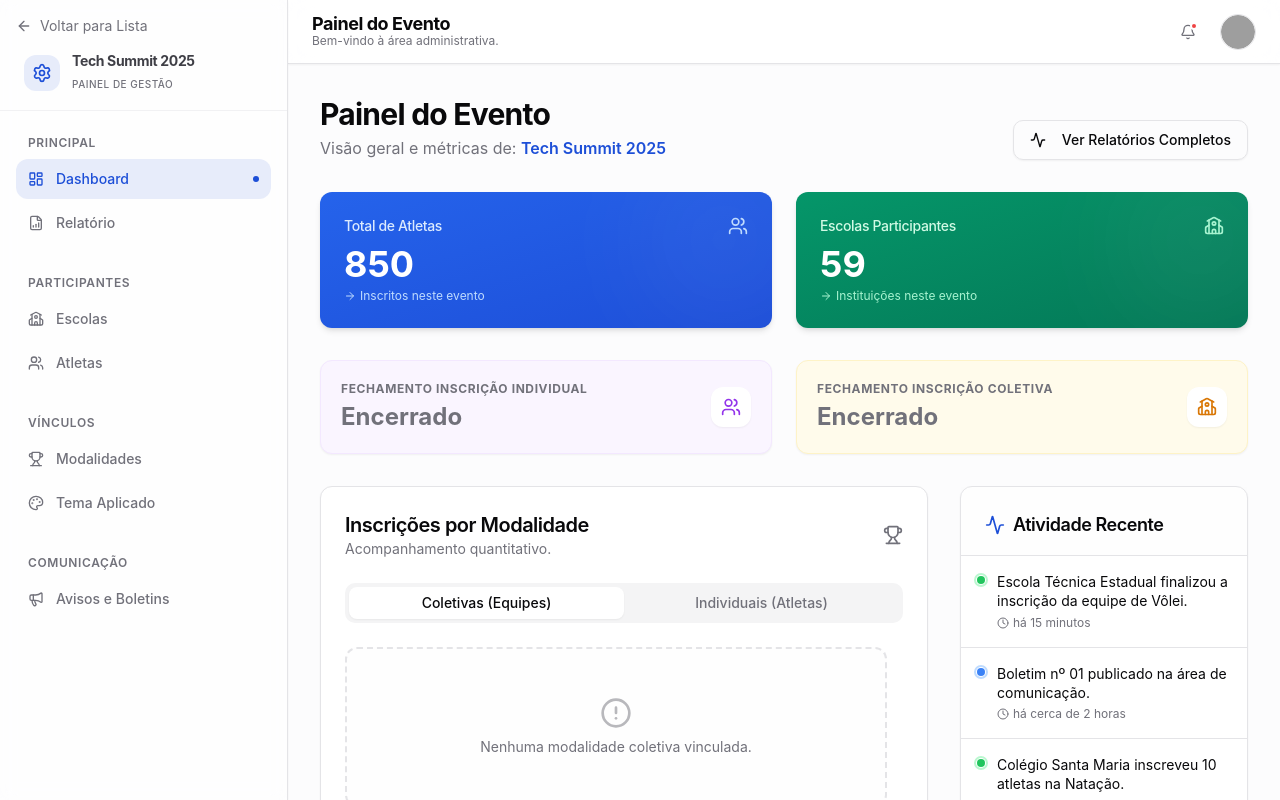
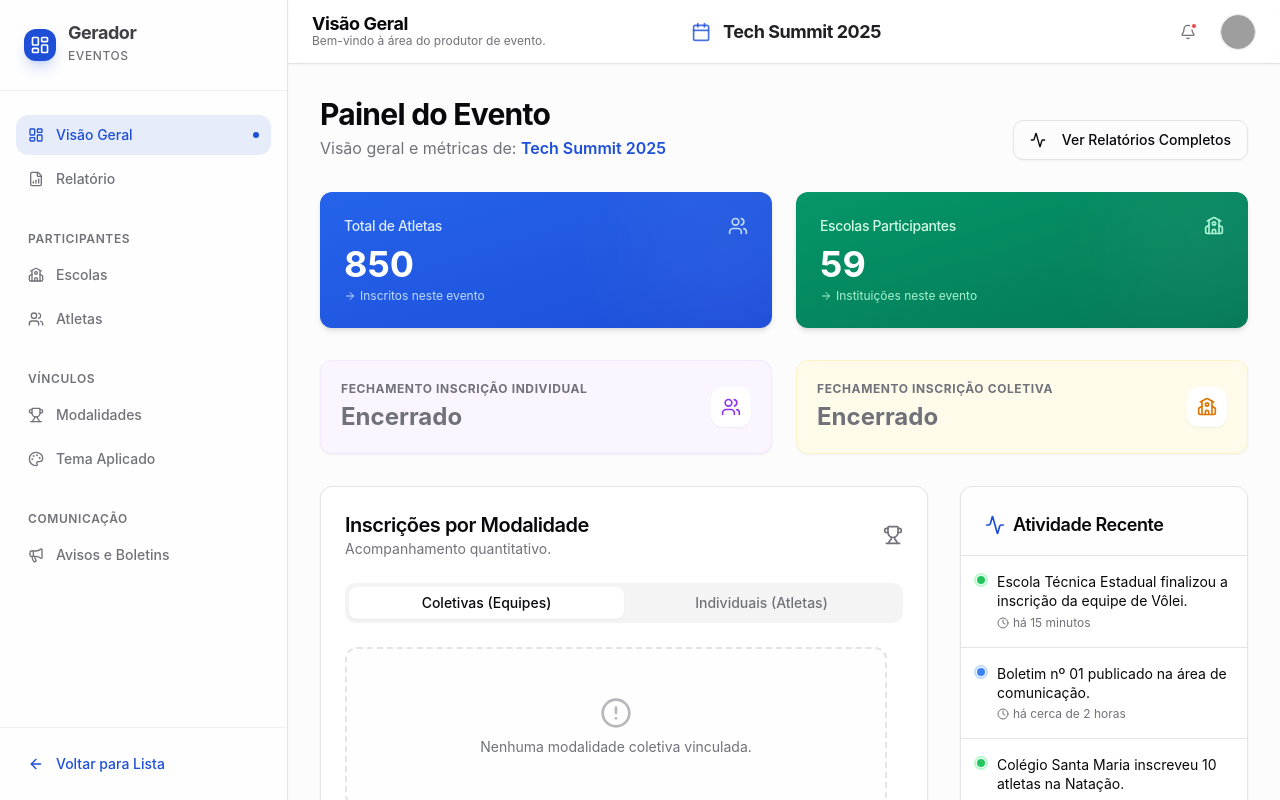
Before and after one commit to AtilaMedeiros/gerador-de-eventos_ultimo, a React (Vite) app: page /area-do-produtor/evento/1/dashboard in a window 1280 px wide. Shown: the top 800 px of the page. Built offline with nearby package versions, Linux system fonts and the light colour scheme; sample sign-in values are in the browser's storage; grey boxes are pictures that could not be loaded.

Commit message:
feat: Aprimora a exibição do cabeçalho do painel de eventos com título dinâmico e refatora a barra lateral para melhor navegação.

```diff
--- a/src/components/DashboardHeader.tsx
+++ b/src/components/DashboardHeader.tsx
@@ -8,16 +8,26 @@ import {
   DropdownMenuSeparator,
   DropdownMenuTrigger,
 } from '@/components/ui/dropdown-menu'
-import { useLocation, useNavigate } from 'react-router-dom'
-import { Bell, Menu } from 'lucide-react'
+import { useLocation, useNavigate, useParams } from 'react-router-dom'
+import { Bell, Menu, Calendar } from 'lucide-react'
 import { useAuth } from '@/contexts/AuthContext'
+import { useEvent } from '@/contexts/EventContext'
 
 import { Sheet, SheetContent, SheetTrigger } from '@/components/ui/sheet'
 
 export function DashboardHeader() {
   const location = useLocation()
   const navigate = useNavigate()
+  const params = useParams()
   const { hasPermission, user } = useAuth()
+  const { getEventById } = useEvent()
+
+  // Try to get eventId from params or parse it from location if needed
+  // The route structure is /area-do-produtor/evento/:eventId/...
+  // If DashboardHeader is rendered inside the route context, params.eventId should be available.
+  // However, if it's a shared component used in different contexts, we might need to be careful.
+  const eventId = params.eventId || location.pathname.split('/evento/')[1]?.split('/')[0]
+  const event = eventId ? getEventById(eventId) : undefined
 
   const getPageTitle = () => {
     const path = location.pathname
@@ -38,7 +48,17 @@ export function DashboardHeader() {
     if (path.includes('/area-do-produtor/configuracoes'))
       return 'Configurações do Sistema'
     // Event Panel routes
-    if (path.includes('/area-do-produtor/evento/')) return 'Painel do Evento'
+    // Event Panel routes
+    if (path.includes('/area-do-produtor/evento/')) {
+      if (path.includes('/dashboard')) return 'Visão Geral'
+      if (path.includes('/relatorios')) return 'Relatório'
+      if (path.includes('/escolas')) return 'Escolas'
+      if (path.includes('/atletas')) return 'Atletas'
+      if (path.includes('/modalidades')) return 'Modalidades'
+      if (path.includes('/tema')) return 'Tema Aplicado'
+      if (path.includes('/comunicacao')) return 'Avisos e Boletins'
+      return 'Painel do Evento'
+    }
 
     return 'Área do Produtor'
   }
@@ -46,7 +66,7 @@ export function DashboardHeader() {
 
 
   return (
-    <header className="sticky top-0 z-30 flex h-16 items-center gap-4 border-b bg-background/80 backdrop-blur-md px-6 shadow-sm">
+    <header className="sticky top-0 z-30 flex h-16 items-center gap-4 border-b bg-background/80 backdrop-blur-md px-6 shadow-sm relative">
       {/* Mobile Menu Trigger */}
       <div className="md:hidden">
         <Sheet>
@@ -83,16 +103,28 @@ export function DashboardHeader() {
         </Sheet>
       </div>
 
-      <div className="flex flex-col justify-center">
+      <div className="flex flex-col justify-center z-10">
         <h1 className="text-lg font-bold text-foreground tracking-tight leading-none">
           {getPageTitle()}
         </h1>
         <p className="text-xs text-muted-foreground hidden md:block">
-          Bem-vindo à área administrativa.
+          Bem-vindo à área do produtor de evento.
         </p>
       </div>
 
-      <div className="flex items-center gap-3 ml-auto">
+      {/* Centered Event Name - Premium Design */}
+      {event && (
+        <div className="absolute left-1/2 top-1/2 -translate-x-1/2 -translate-y-1/2 hidden md:flex items-center gap-2 group cursor-default">
+          <div className="p-1 rounded-full text-primary/80 group-hover:text-primary transition-colors">
+            <Calendar className="h-5 w-5" />
+          </div>
+          <span className="text-lg font-bold text-foreground/90 tracking-tight group-hover:text-primary transition-colors">
+            {event.name}
+          </span>
+        </div>
+      )}
+
+      <div className="flex items-center gap-3 ml-auto z-10">
 
 
         {/* Notifications */}
--- a/src/components/EventPanelSidebar.tsx
+++ b/src/components/EventPanelSidebar.tsx
@@ -78,42 +78,28 @@ export function EventPanelSidebar() {
   return (
     <aside className="hidden w-72 flex-col border-r bg-background/95 backdrop-blur supports-[backdrop-filter]:bg-background/60 text-sidebar-foreground md:flex min-h-screen sticky top-0 h-screen overflow-y-auto z-40 shadow-subtle">
       {/* Header with Back Button */}
-      <div className="p-4 border-b border-border/50">
-        <button
-          onClick={() => navigate('/area-do-produtor/cadastro-basico/evento')}
-          className="flex items-center gap-2 text-sm text-muted-foreground hover:text-primary transition-colors mb-4"
-        >
-          <ArrowLeft className="h-4 w-4" />
-          Voltar para Lista
-        </button>
-        <div className="flex items-center gap-3 px-2">
-          <div className="bg-primary/10 text-primary p-2 rounded-lg">
-            <Settings className="h-5 w-5" />
-          </div>
-          <div className="overflow-hidden">
-            <span
-              className="font-bold text-sm tracking-tight block leading-tight truncate"
-              title={event.name}
-            >
-              {event.name}
-            </span>
-            <span className="text-[10px] text-muted-foreground font-medium uppercase tracking-wider">
-              Painel de Gestão
-            </span>
-          </div>
+      <div className="p-6 border-b border-border/50 flex items-center gap-3">
+        <div className="bg-primary text-primary-foreground p-1.5 rounded-lg shadow-lg shadow-primary/20">
+          <LayoutDashboard className="h-5 w-5" />
+        </div>
+        <div>
+          <span className="font-bold text-lg tracking-tight block leading-none">
+            Gerador
+          </span>
+          <span className="text-xs text-muted-foreground font-medium uppercase tracking-wider">
+            Eventos
+          </span>
         </div>
       </div>
 
       <div className="flex-1 py-6 px-4 space-y-8">
         {/* Principal */}
         <div className="space-y-1">
-          <p className="px-3 text-xs font-semibold text-muted-foreground uppercase tracking-wider mb-2">
-            Principal
-          </p>
+
           <NavItem
             to={`/area-do-produtor/evento/${eventId}/dashboard`}
             icon={LayoutDashboard}
-            label="Dashboard"
+            label="Visão Geral"
             active={isActive(`/area-do-produtor/evento/${eventId}/dashboard`)}
           />
           <NavItem
@@ -179,6 +165,17 @@ export function EventPanelSidebar() {
           />
         </div>
       </div>
-    </aside>
+
+
+      <div className="p-4 border-t border-border/50">
+        <button
+          onClick={() => navigate('/area-do-produtor/cadastro-basico/evento')}
+          className="flex items-center gap-3 rounded-lg px-3 py-2.5 text-sm font-medium text-primary transition-colors hover:bg-primary/10 w-full"
+        >
+          <ArrowLeft className="h-4 w-4" />
+          Voltar para Lista
+        </button>
+      </div>
+    </aside >
   )
 }
```
